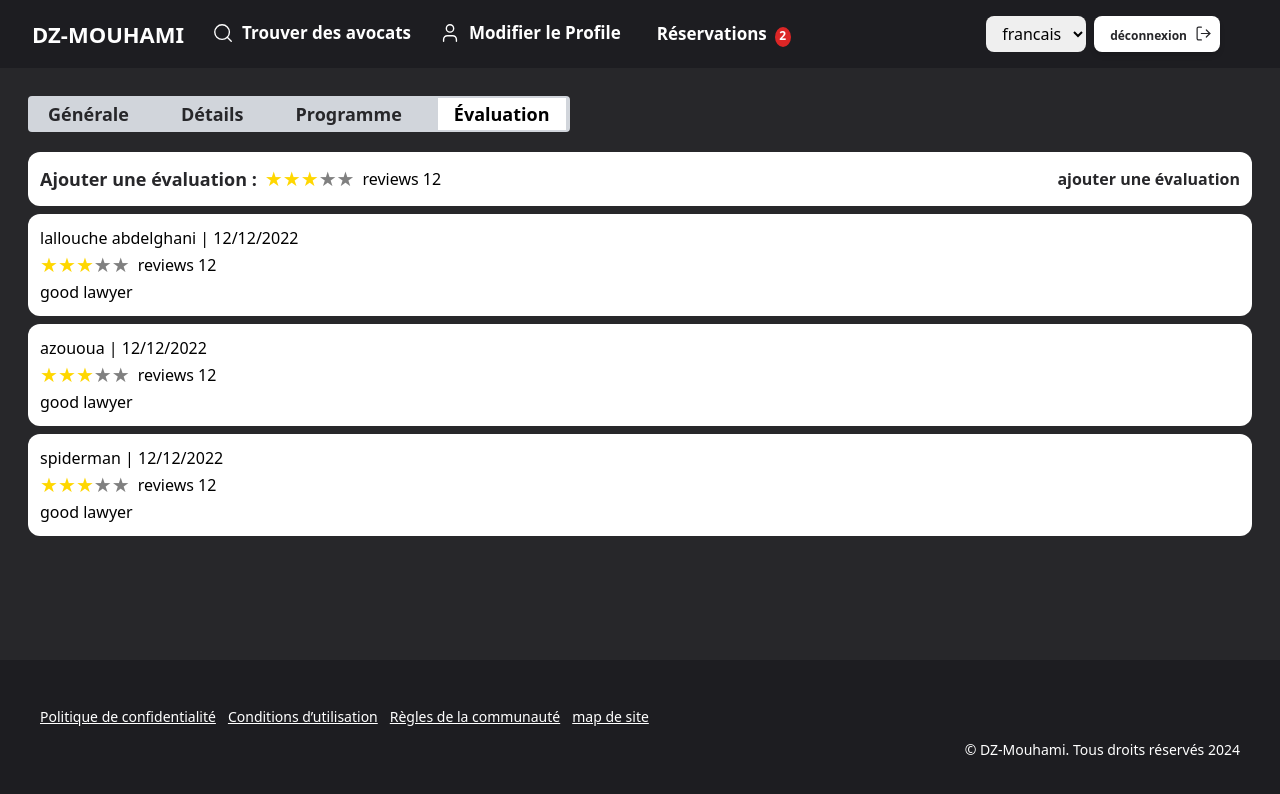
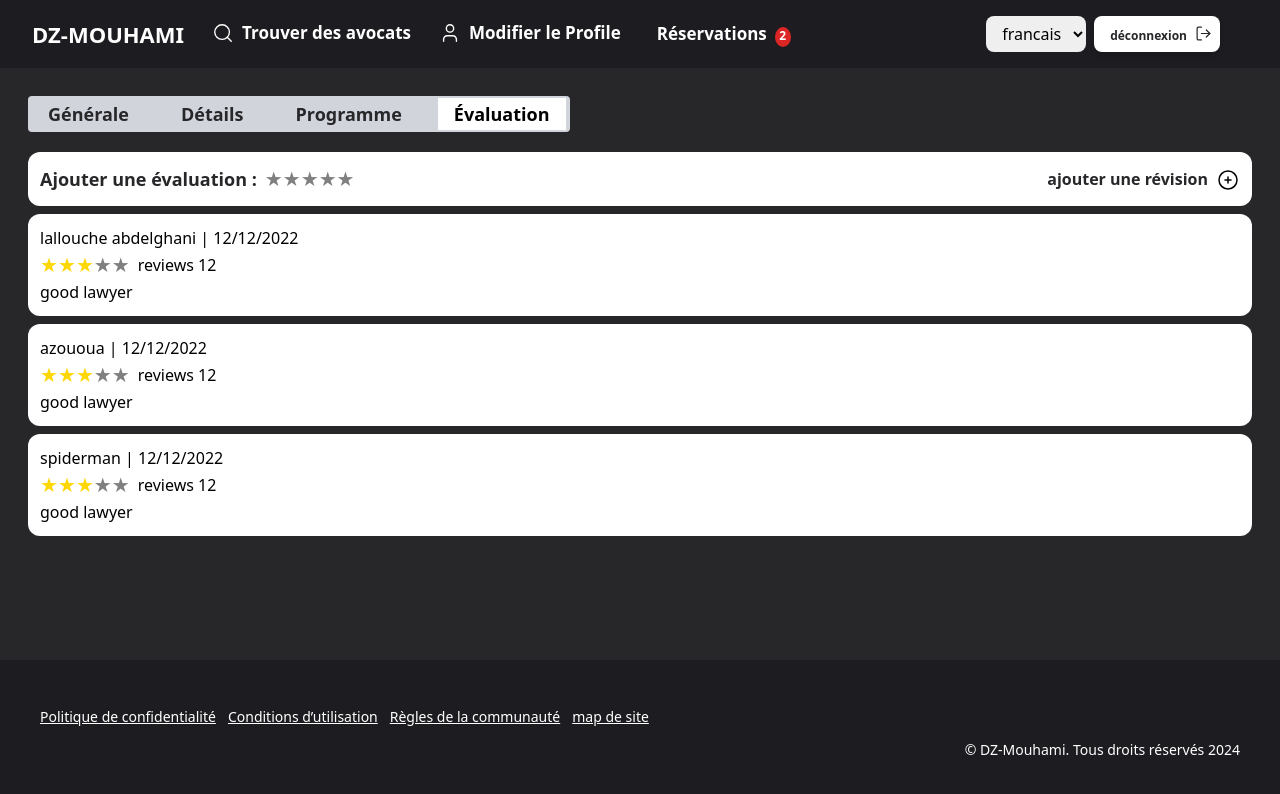
Before and after one commit to AbdelghaniLallouche/DZMouhamiFront, a React (Vite) app: page /lawyer/1/rating in a window 1280 px wide. Shown: the top 794 px of the page. Built offline with nearby package versions, Linux system fonts and the light colour scheme.

Commit message:
rating done + some modifications

```diff
--- a/public/locale/ar/translation.json
+++ b/public/locale/ar/translation.json
@@ -82,7 +82,7 @@
     "avaible" : "ساعات العمل اليومية :",
     "addrating" : "اضافة تقييم :",
     "noreview" : "لا يوجد تقييمات ",
-    "addreview" : "اضف التقييم",
+    "addreview" : "اضافة مراجعة",
     "search" : "بحث",
     "reserver" : "احجز موعد",
     "prendre" : "احجز موعد :",
@@ -102,7 +102,8 @@
     "descr" : "الوصف",
     "acceptedYourReservation" : "قد قبل موعدك يوم : {{date}} من الساعة : {{from}} الى الساعة : {{to}} للمزيد من المعلومات اتصل بالمحامي على الرقم : {{phone}}",
     "notifications" : "الاشعارات",
-    "editprofile" : "تعديل الملف الشخصي"
+    "editprofile" : "تعديل الملف الشخصي",
+    "add" : "اضافة"
 
 
 
--- a/public/locale/fr/translation.json
+++ b/public/locale/fr/translation.json
@@ -82,7 +82,7 @@
     "avaible" : "Heures de travail quotidiennes :",
     "addrating" : "Ajouter une évaluation :",
     "noreview" : "il y a pas des évaluations",
-    "addreview" : "ajouter une évaluation",
+    "addreview" : "ajouter une révision",
     "search" : "recherche",
     "reserver" : "réserver !",
     "prendre" : "prendre un rendez-vous :",
@@ -102,7 +102,8 @@
     "actions" : "actions",
     "acceptedYourReservation" : "a accepté votre réservation au {{date}} de {{from}} à {{to}} pour plus d'informations veuillez contacter {{phone}}",
     "notifications" : "notifications",
-    "editprofile" : "modifier le profile"
+    "editprofile" : "modifier le profile",
+    "add" : "ajouter"
 
 
 
--- a/src/Components/Rating.jsx
+++ b/src/Components/Rating.jsx
@@ -1,8 +1,13 @@
 import { useState } from "react";
+import RatingInput from "./RatingInput";
 import RatingComponent from "./RatingComponent";
 import { t } from "i18next";
+import { AddIcon } from "../Svgs/Svgs";
+import RatingModal from "./RatingModal";
 
 const Rating = () => {
+  const [userRating, setUserRating] = useState(0);
+  const [ratingModal , setRatingModal] = useState(false)
   const [ratings, setRatings] = useState([
     {
       id: 1,
@@ -33,13 +38,13 @@ const Rating = () => {
     <div>
       <div className="flex flex-wrap items-center gap-2 bg-white rounded-xl p-3 mt-5">
         <div className="hh">{t("addrating")}</div>
-        <RatingComponent />
+        <RatingInput props={{userRating, setUserRating}} />
         <div className="flex-1 flex justify-end">
-          <button className="flex flex-wrap gap-1">
+          <button onClick={()=>{setRatingModal(true)}} className="flex flex-wrap gap-2 items-center">
             <h1 className="text-primary text-base font-semibold">
               {t("addreview")}
             </h1>
-            {/* icon add */}
+            <AddIcon />
           </button>
         </div>
       </div>
@@ -58,6 +63,7 @@ const Rating = () => {
           <div>{t("noreview")}</div>
         )}
       </div>
+      {ratingModal && <RatingModal close = {setRatingModal}  rating={userRating}/>}
     </div>
   );
 };
--- /dev/null
+++ b/src/Components/RatingInput.jsx
@@ -0,0 +1,22 @@
+import React, { useState } from "react";
+import StarRating from "react-stars";
+
+const RatingInput = ({props}) => {
+  const {userRating, setUserRating} = props;
+
+
+  return (
+    <div className="flex gap-2 items-center">
+      <StarRating
+        count={5}
+        size={20}
+        value={userRating}
+        half={true}
+        edit={true}
+        onChange={(newRating)=>{setUserRating(newRating)}}
+      />
+    </div>
+  );
+};
+
+export default RatingInput;
--- /dev/null
+++ b/src/Components/RatingModal.jsx
@@ -0,0 +1,38 @@
+import { useTranslation } from "react-i18next";
+import { CloseIcon } from "../Svgs/Svgs";
+const RatingModal = ({ close , rating }) => {
+  const { t } = useTranslation();
+  return (
+    <div className="h-screen overlay flex justify-center items-center">
+      <div className="p-6 bg-primary relative rounded-md">
+        <button
+          className="absolute top-1 end-1"
+          onClick={() => {
+            close(false);
+          }}
+        >
+          <CloseIcon />
+        </button>
+
+        <h1 className="text-white text-xl font-semibold me-5">{`${t(
+          "addreview"
+        )} :`}</h1>
+        <div className="flex flex-col gap-2 mt-3">
+          <div className="flex flex-col gap-2">
+            <label className="text-white text-base font-semibold">
+              {t("desc")}
+            </label>
+            <textarea className="w-full h-24 rounded-md p-2 bg-white focus:outline-none"></textarea>
+          </div>
+          <div className="flex justify-end">
+            <button className="text-primary rounded-md shadow-md w-full text-base bg-white font-semibold">
+              {t("add")}
+            </button>
+          </div>
+        </div>
+      </div>
+    </div>
+  );
+};
+
+export default RatingModal;
--- a/src/Sections/Section3.jsx
+++ b/src/Sections/Section3.jsx
@@ -1,8 +1,11 @@
 import { useTranslation } from "react-i18next";
 import { useState } from "react";
+import { CloseIcon } from "../Svgs/Svgs";
 
 const Sectionthree = () => {
   const { t, i18n } = useTranslation();
+  const [titre, setTitre] = useState("");
+  const [desc, setDesc] = useState("");
   const [exps, setExps] = useState([
     { id: 1, title: "bla bla", desc: "hahaha" },
     { id: 2, title: "bla bla", desc: "yoooo" },
@@ -15,6 +18,10 @@ const Sectionthree = () => {
         <form method="post">
           <h1 className="h1">{t("titre")}</h1>
           <input
+            value={titre}
+            onChange={(e) => {
+              setTitre(e.target.value);
+            }}
             type="text"
             required
             name="titre"
@@ -23,6 +30,10 @@ const Sectionthree = () => {
           />
           <h1 className="h1">{t("desc")}</h1>
           <textarea
+           value={desc}
+           onChange={(e) => {
+              setDesc(e.target.value);
+           }}
             name="desc"
             required
             id="desc"
@@ -31,11 +42,24 @@ const Sectionthree = () => {
             className="btn my-2"
             placeholder={t("type")}
           ></textarea>
-          <button className="button">{t("addexp")}</button>
+          <button onClick={(e)=>{
+            e.preventDefault()
+            if(titre.trim() != "" && desc.trim() != ""){
+            setExps([...exps , {id : exps.length+1 , title : titre , desc : desc}])
+            setTitre("")
+            setDesc("")
+            }
+            else{
+              alert("please fill all the fields");
+            }
+          }} className="button">{t("addexp")}</button>
         </form>
         <div className="flex flex-row justify-start gap-2 items-center mt-2">
           {exps.map((exp) => (
-            <div key={exp.id} className="card">
+            <div key={exp.id} className="card relative">
+              <button onClick={()=>{
+                setExps(exps.filter((e)=>e.id!==exp.id))
+              }} className="absolute start-1 top-0">x</button>
               <h2 className="text-primary font-semibold text-lg mb-1 text-start">
                 {exp.title}
               </h2>
--- a/src/Svgs/Svgs.jsx
+++ b/src/Svgs/Svgs.jsx
@@ -5,9 +5,7 @@ export const SearchIcon = () => (
     viewBox="0 0 24 24"
     stroke-width="1.5"
     stroke="#27272A"
-    class={
-      "absolute top-2 start-2 w-6 h-6"
-    }
+    class={"absolute top-2 start-2 w-6 h-6"}
   >
     <path
       stroke-linecap="round"
@@ -57,7 +55,22 @@ export const EditIcon = () => (
     <path d="M21.731 2.269a2.625 2.625 0 0 0-3.712 0l-1.157 1.157 3.712 3.712 1.157-1.157a2.625 2.625 0 0 0 0-3.712ZM19.513 8.199l-3.712-3.712-12.15 12.15a5.25 5.25 0 0 0-1.32 2.214l-.8 2.685a.75.75 0 0 0 .933.933l2.685-.8a5.25 5.25 0 0 0 2.214-1.32L19.513 8.2Z" />
   </svg>
 );
-
+export const AddIcon = () => (
+  <svg
+    xmlns="http://www.w3.org/2000/svg"
+    fill="none"
+    viewBox="0 0 24 24"
+    stroke-width="1.5"
+    stroke="currentColor"
+    class="w-6 h-6 mt-[1px]"
+  >
+    <path
+      stroke-linecap="round"
+      stroke-linejoin="round"
+      d="M12 9v6m3-3H9m12 0a9 9 0 1 1-18 0 9 9 0 0 1 18 0Z"
+    />
+  </svg>
+);
 export const CoolPic = () => (
   <svg
     width="676"
```
